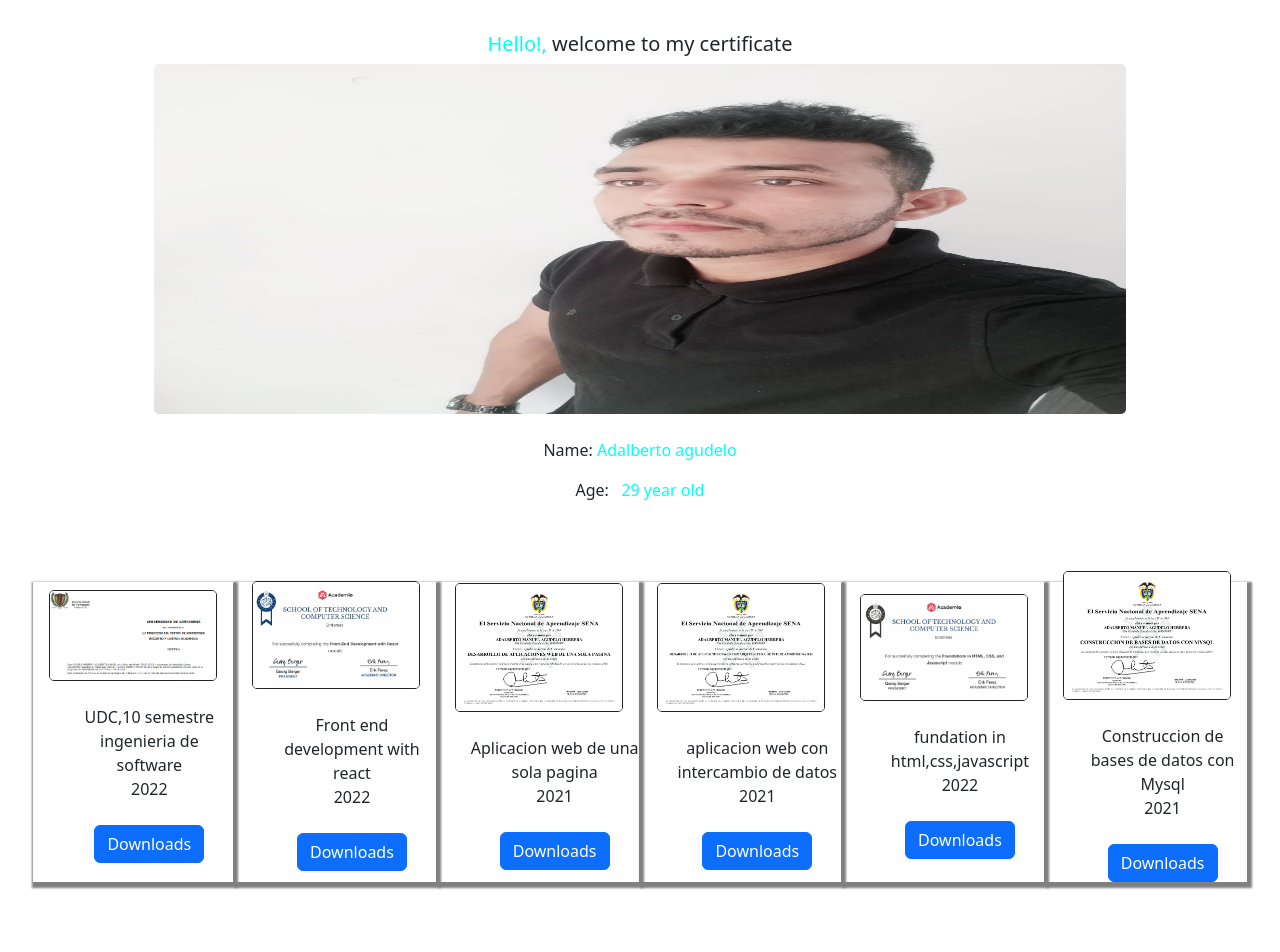
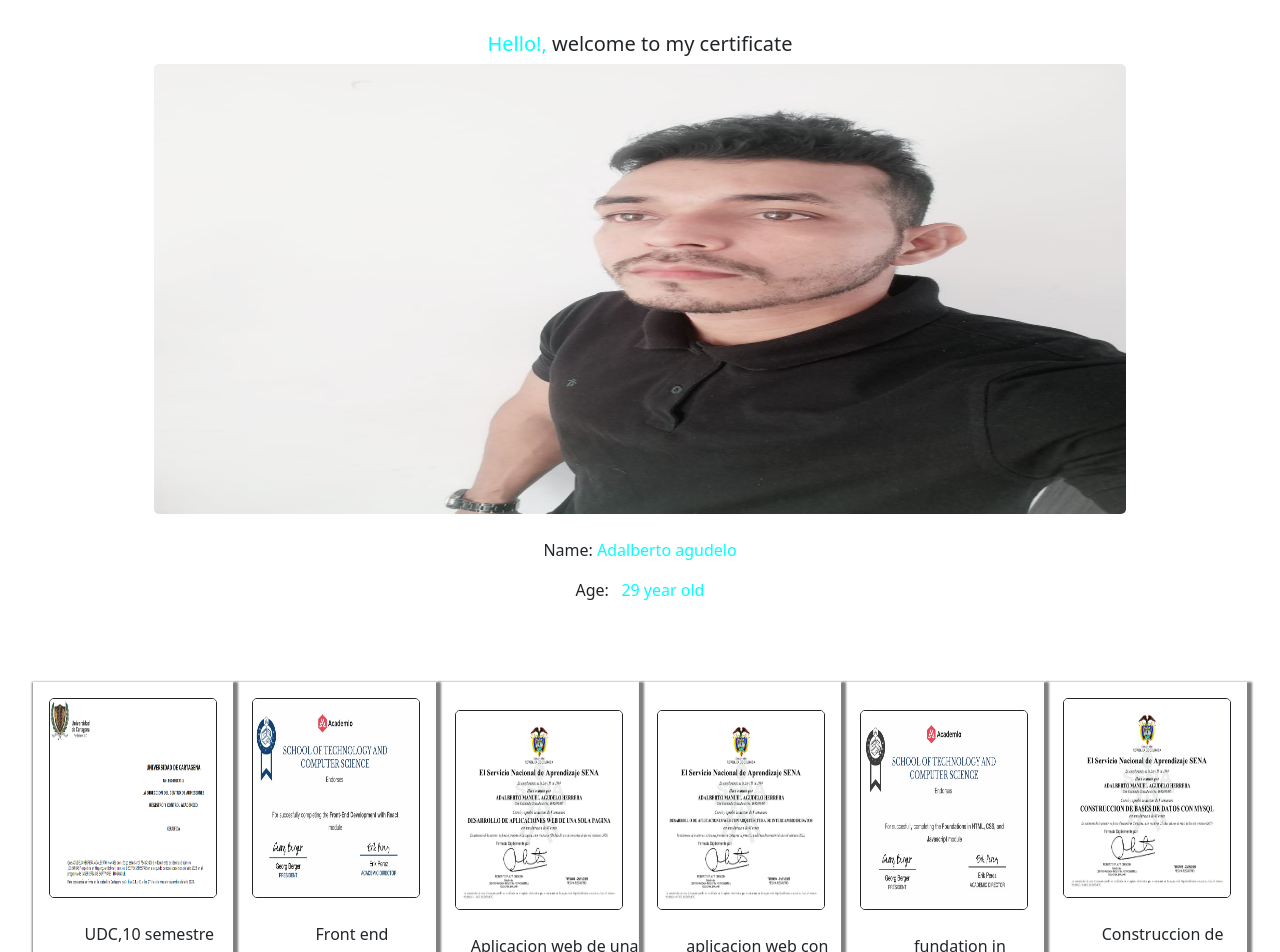
Before and after one commit to adammaster29/certificate, a React (Vite) app: page / in a window 1280 px wide. Shown: the top 952 px of the page. Built offline with nearby package versions, Linux system fonts and the light colour scheme.

Commit message:
update style

```diff
--- a/src/App.css
+++ b/src/App.css
@@ -15,10 +15,11 @@ margin-right: 2rem;
 }
 .img-adam{
     width: 80%;
+    height: ;
     margin: 0 auto;
     border: none;
 }
-.container--hello{}
+
 span{color: aqua;}
 .title{
     text-align: center;
@@ -48,7 +49,9 @@ box-shadow: 2px 3px 2px 3px rgb(67, 47, 80);
 color: rgb(67, 47, 80);
 background-color: rgba(207, 203, 205, 0.068);
 }
-.btn{margin-bottom: 0.2rem;}
+.btn{margin-bottom: 0.2rem;
+margin-left: -20%;
+}
 
 
 @media screen and (min-width: 480px) {
@@ -60,7 +63,7 @@ flex-wrap: wrap;
 
     .container--certificate{
         width:200px;
-        height: 300px;
+        height: auto;
 
     }
     .title{
@@ -70,6 +73,6 @@ flex-wrap: wrap;
     .container--hello{width: 100%;}
     .img-adam{
         width: 80%;
-        height: 350px;
+        min-height: 450px;
     }
 }
--- a/src/componets/Home.jsx
+++ b/src/componets/Home.jsx
@@ -24,9 +24,10 @@ const Home = ({certificates}) => {
            <li>
 
              {certificate.year}
-           </li><br />
+           </li>
+
            <li>
-            <a href={certificate.pdf} target="_blank" >< Button className="btn" >Downloads</Button></a>
+            <a href={certificate.pdf} target="_blank" >< Button className="btn btn-center" >Downloads</Button></a>
            </li><br />
          </ul>
        ))}
```
